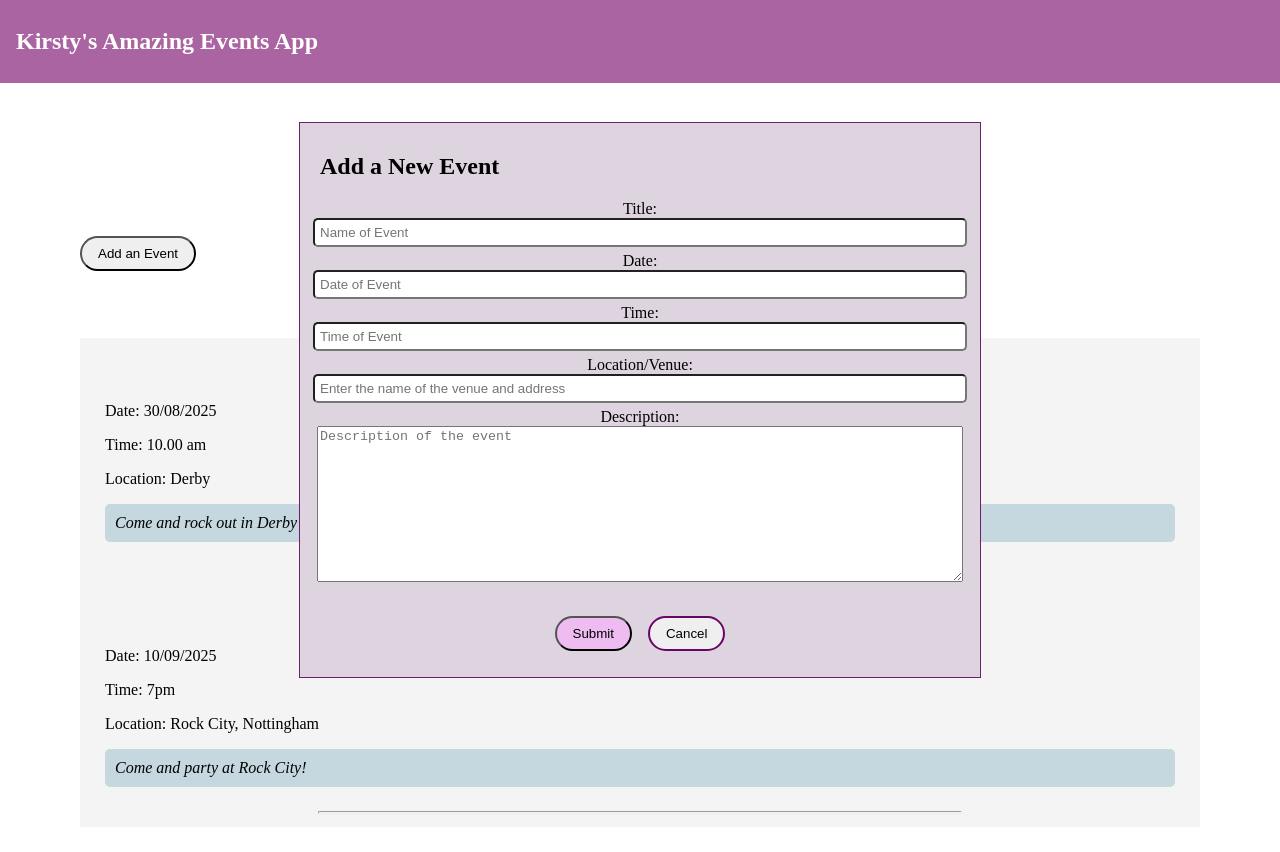
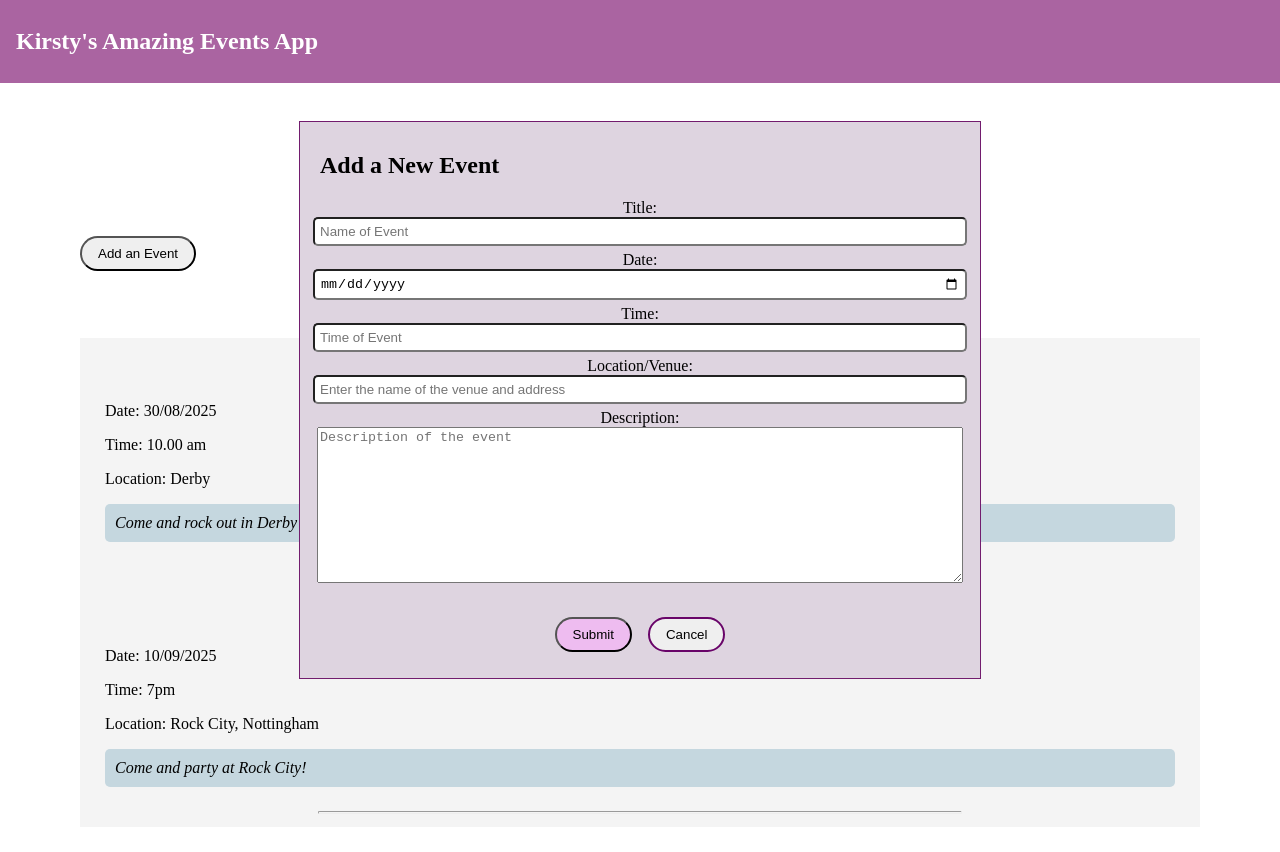
Before and after one commit to swamphobbit22/MAB, an Angular app: page / in a window 1280 px wide. Both pictures are taken after a click on the button "Add an Event". Shown: the top 852 px of the page. Built offline with nearby package versions, Linux system fonts and the light colour scheme.

Commit message:
add date picker

```diff
--- a/src/app/form-modal/form-modal.component.html
+++ b/src/app/form-modal/form-modal.component.html
@@ -6,7 +6,7 @@
       <input type="text" #title placeholder="Name of Event">
 
       <label>Date:</label>
-      <input type="text" #date placeholder="Date of Event">
+      <input type="date" #date placeholder="Date of Event">
 
       <label for="time">Time:</label>
       <input type="text" #time placeholder="Time of Event">
```
